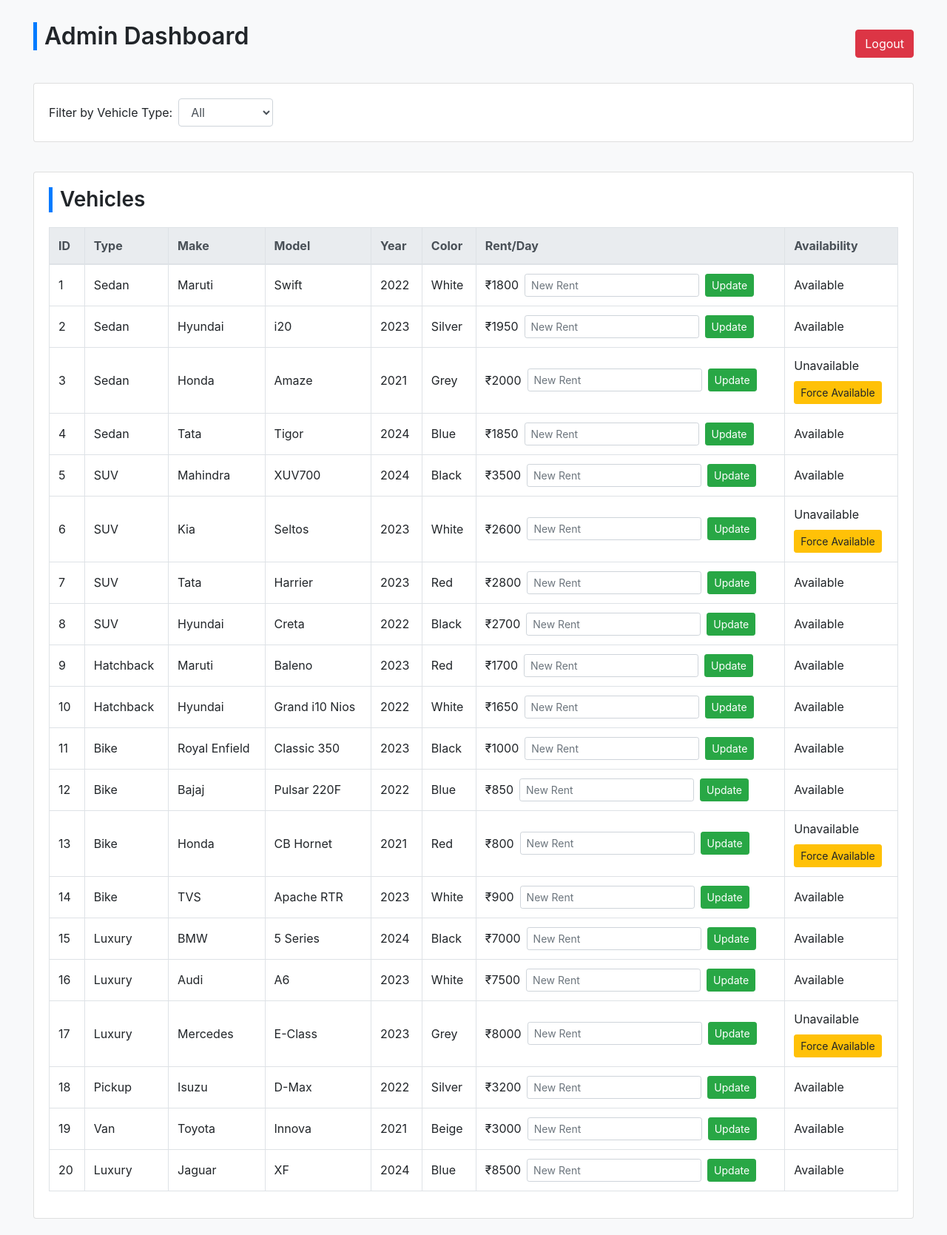
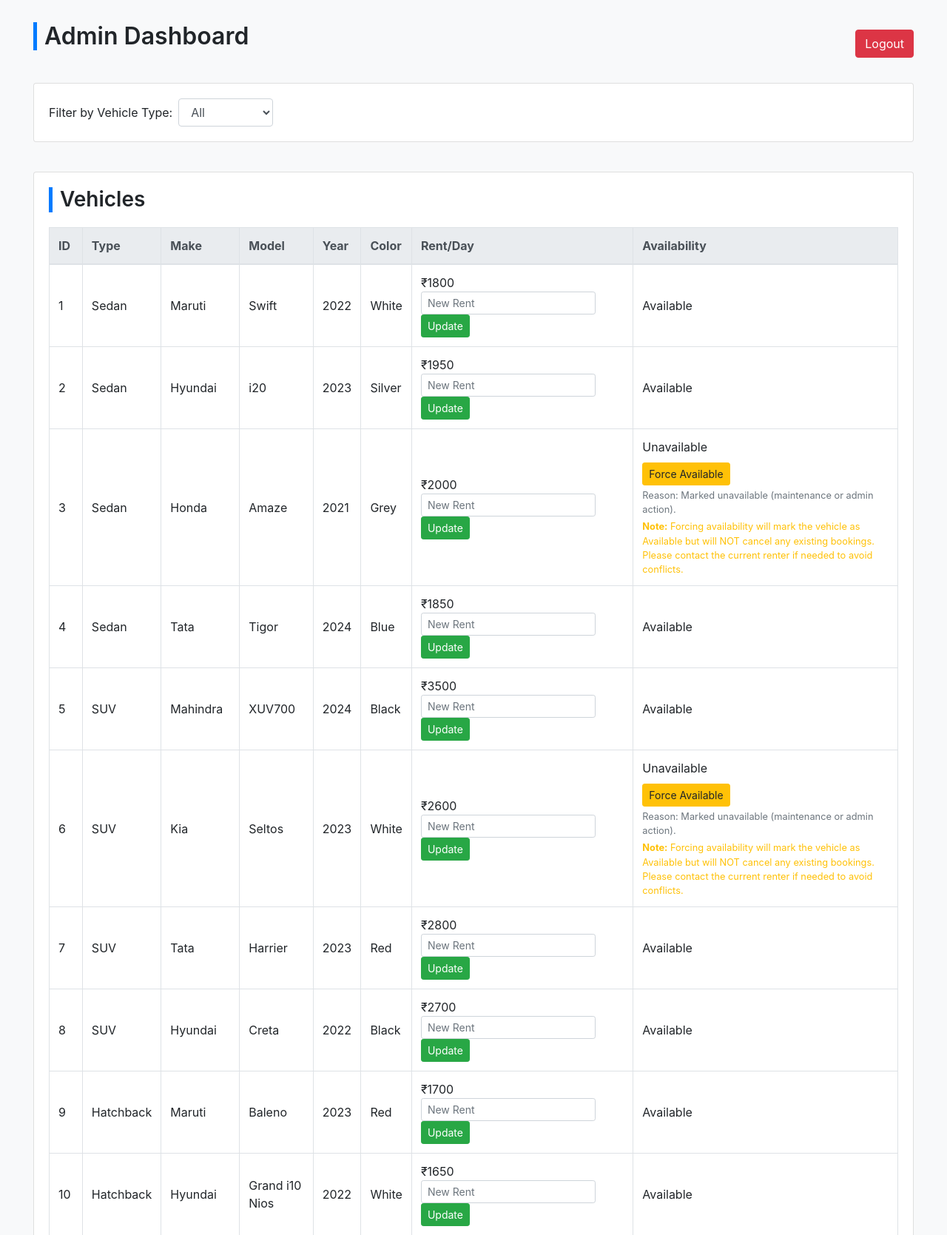
Before and after one commit to krishang-r/vehicle-rental, a Flask app: page /admin in a window 1280 px wide. Shown: the top 1669 px of the page at 74% size. Run offline with Flask 3, Linux system fonts and the light colour scheme; the visitor is signed in with stand-in values (Sample User, id 1); data comes from the database, SQL or seed files in the repository; data that the repository does not hold is empty; some libraries are stand-ins or nearby versions.

Commit message:
fix(admin): show unavailable reason and bookings user email

```diff
--- a/app.py
+++ b/app.py
@@ -217,6 +217,24 @@ def admin_dashboard():
     vehicles = Vehicle.query.all() if selected_filter == 'all' else Vehicle.query.filter_by(type=selected_filter).all()
     bookings = Booking.query.all()
 
+    # Build a map of vehicle_id -> reason it's unavailable (for admin info)
+    vehicle_reasons = {}
+    for v in vehicles:
+        if v.availability == 'Unavailable':
+            # Try to find the most recent active/non-cancelled booking for this vehicle
+            recent = Booking.query.filter(Booking.vehicle_id == v.id, Booking.status != 'Cancelled').order_by(Booking.id.desc()).first()
+            if recent:
+                try:
+                    u = User.query.get(recent.user_id)
+                    if u:
+                        vehicle_reasons[v.id] = f"Booked by {u.email} from {recent.start_date} to {recent.end_date}"
+                    else:
+                        vehicle_reasons[v.id] = f"Booked from {recent.start_date} to {recent.end_date}"
+                except Exception:
+                    vehicle_reasons[v.id] = f"Booked from {recent.start_date} to {recent.end_date}"
+            else:
+                vehicle_reasons[v.id] = "Marked unavailable (maintenance or admin action)."
+
     user_records = []
     if request.method == 'POST':
         search_email = request.form.get('search_email')
@@ -227,7 +245,8 @@ def admin_dashboard():
             flash("No user found with that email.", "warning")
 
     return render_template('admin_dashboard.html', vehicles=vehicles, bookings=bookings,
-                           selected_filter=selected_filter, user_records=user_records)
+                           selected_filter=selected_filter, user_records=user_records,
+                           vehicle_reasons=vehicle_reasons)
 
 
 @app.route('/select-dates', methods=['GET', 'POST'])
--- a/templates/admin_dashboard.html
+++ b/templates/admin_dashboard.html
@@ -106,6 +106,13 @@
                                 <form action="{{ url_for('force_available', vehicle_id=vehicle.id) }}" method="POST" class="mt-1">
                                     <button type="submit" class="btn btn-warning btn-sm force-btn">Force Available</button>
                                 </form>
+                                {% set reason = vehicle_reasons.get(vehicle.id) %}
+                                {% if reason %}
+                                    <small class="text-muted d-block mt-1">Reason: {{ reason }}</small>
+                                {% else %}
+                                    <small class="text-muted d-block mt-1">Reason: Marked unavailable (maintenance or admin action).</small>
+                                {% endif %}
+                                <small class="text-warning d-block mt-1"><strong>Note:</strong> Forcing availability will mark the vehicle as Available but will NOT cancel any existing bookings. Please contact the current renter if needed to avoid conflicts.</small>
                             {% endif %}
                         </td>
                     </tr>
@@ -149,7 +156,7 @@
                     {% for booking in bookings %}
                     <tr>
                         <td>{{ booking.id }}</td>
-                        <td>{{ booking.user_email }}</td>
+                        <td>{{ booking.user.email if booking.user else '—' }}</td>
                         <td>{{ booking.vehicle_id }}</td>
                         <td>{{ booking.start_date }}</td>
                         <td>{{ booking.end_date }}</td>
```
